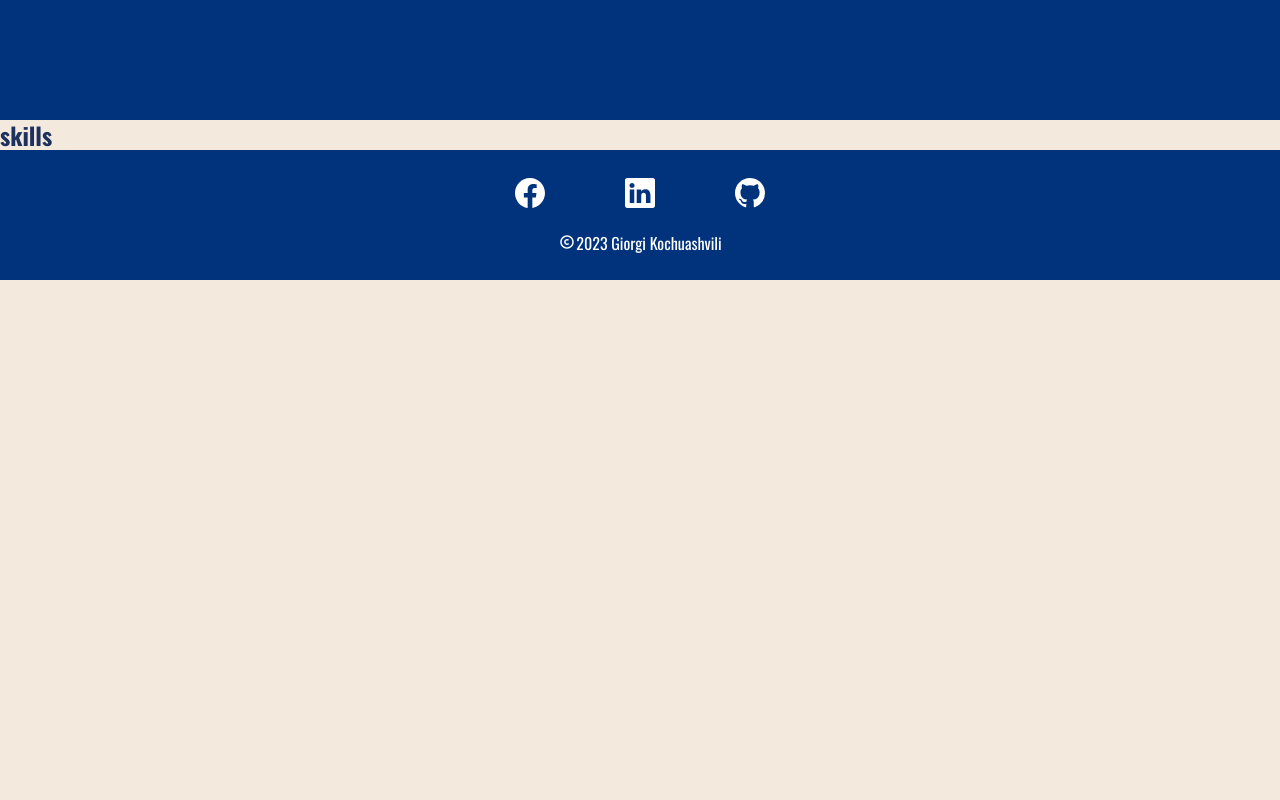
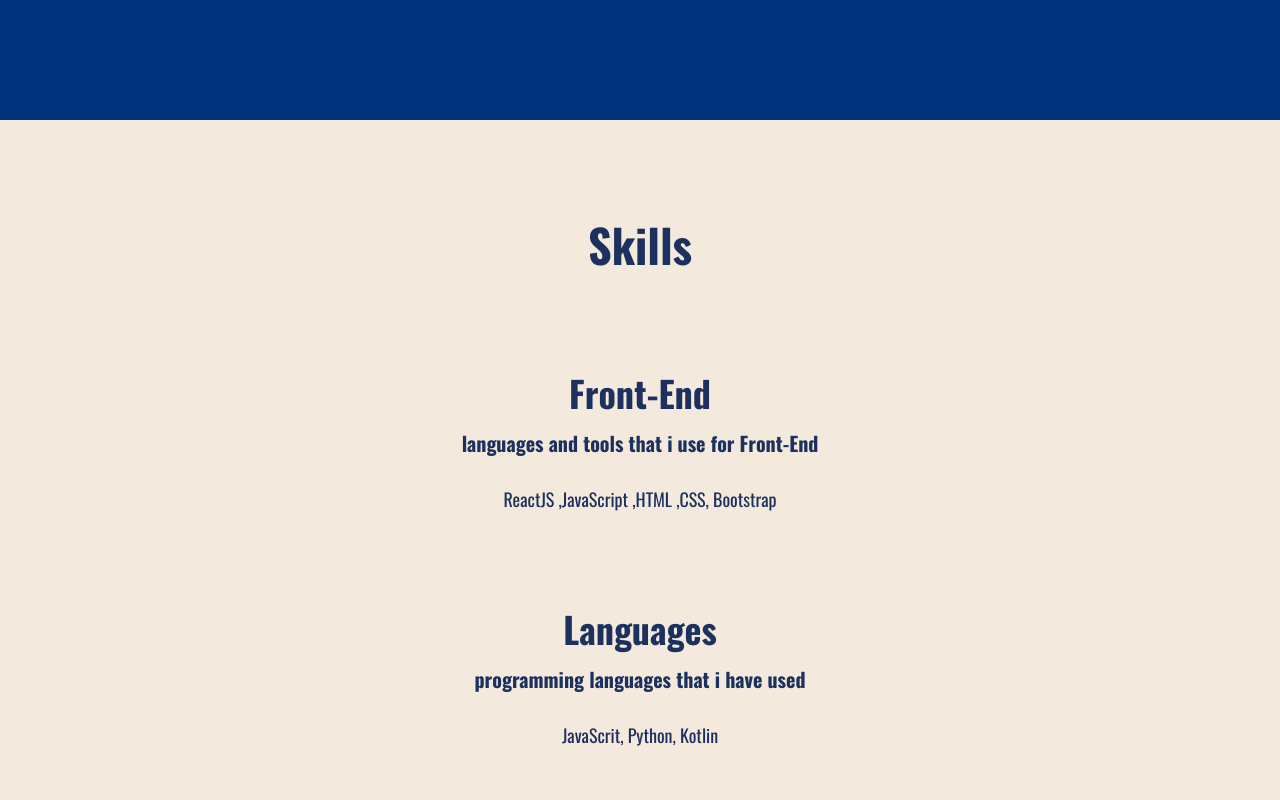
Before and after one commit to giorgio324/portfolio-website, a React (Create React App) app: page / in a window 1280 px wide. Shown: the part 680-1480 px from the top of the page. Before the commit the page ends 960 px from the top, so only its background shows below. Built offline with nearby package versions, Linux system fonts and the light colour scheme.

Commit message:
finished homePage

```diff
--- a/src/pages/Home.css
+++ b/src/pages/Home.css
@@ -34,10 +34,11 @@
 .description {
  width: 100%;
  margin-bottom: 55px;
- animation: fadeIn 5s forwards;
+ font-size: 28px;
+ animation: fadeIn 4s forwards;
  word-break: normal;
  text-align: center;
- min-height: 47px;
+ min-height: 110px;
 }
 
 @keyframes fadeIn {
@@ -49,3 +50,44 @@
   opacity: 1;
  }
 }
+
+/* skills container */
+.skills-container {
+ padding: 6rem 0;
+ text-align: center;
+}
+
+.skills-container h1 {
+ padding-bottom: 2rem;
+ font-size: 46px;
+}
+
+.skills-languages-container,
+.skills-front-container {
+ padding: 2rem 0;
+}
+
+.languages-title,
+.front-title {
+ padding: 2rem 0;
+ display: flex;
+ flex-direction: column;
+ gap: 1rem;
+}
+
+.front-title,
+.languages-title {
+ font-size: 24px;
+ word-break: normal;
+}
+
+.front-title h3,
+.languages-title h3 {
+ font-size: 20px;
+}
+
+.skills-front-container p,
+.skills-languages-container p {
+ font-size: 18px;
+ word-break: normal;
+}
--- a/src/pages/Home.jsx
+++ b/src/pages/Home.jsx
@@ -46,8 +46,23 @@ const Home = () => {
           <h3 className='description'>{finished ? description : ''}</h3>
         </div>
       </div>
-      <div className='about-me-container'>
-        <h2>skills</h2>
+      <div className='skills-container'>
+        <h1>Skills</h1>
+        <div className='skills-front-container'>
+          <div className='front-title'>
+            <h2>Front-End</h2>
+            <h3>languages and tools that i use for Front-End</h3>
+          </div>
+          <p>ReactJS ,JavaScript ,HTML ,CSS, Bootstrap</p>
+        </div>
+
+        <div className='skills-languages-container'>
+          <div className='languages-title'>
+            <h2>Languages</h2>
+            <h3>programming languages that i have used</h3>
+          </div>
+          <p>JavaScrit, Python, Kotlin</p>
+        </div>
       </div>
     </div>
   );
```
